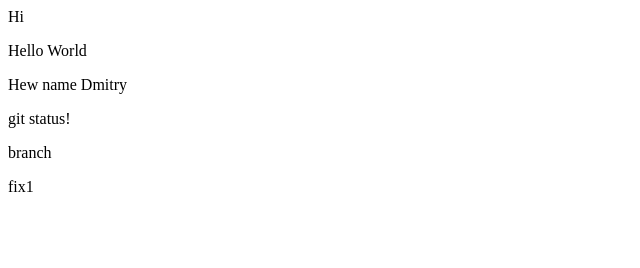
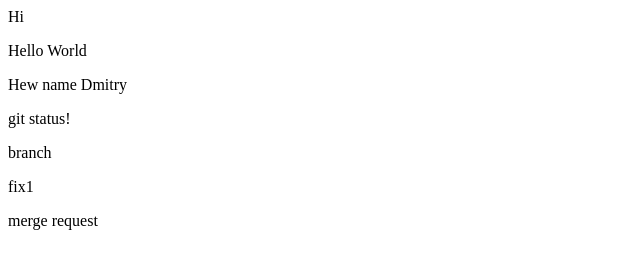
Before and after one commit to DmitryUknow/October25, a plain HTML site: page index.html in a window 1280 px wide. Shown: the whole page, without its empty margins (0-640 px from the left). Drawn offline with Linux system fonts and the light colour scheme.

Commit message:
merge commit

```diff
--- a/index.html
+++ b/index.html
@@ -12,5 +12,6 @@
     <p>git status!</p>
     <p>branch</p>
     <p>fix1</p>
+    <p>merge request</p>
 </body>
 </html>
```
